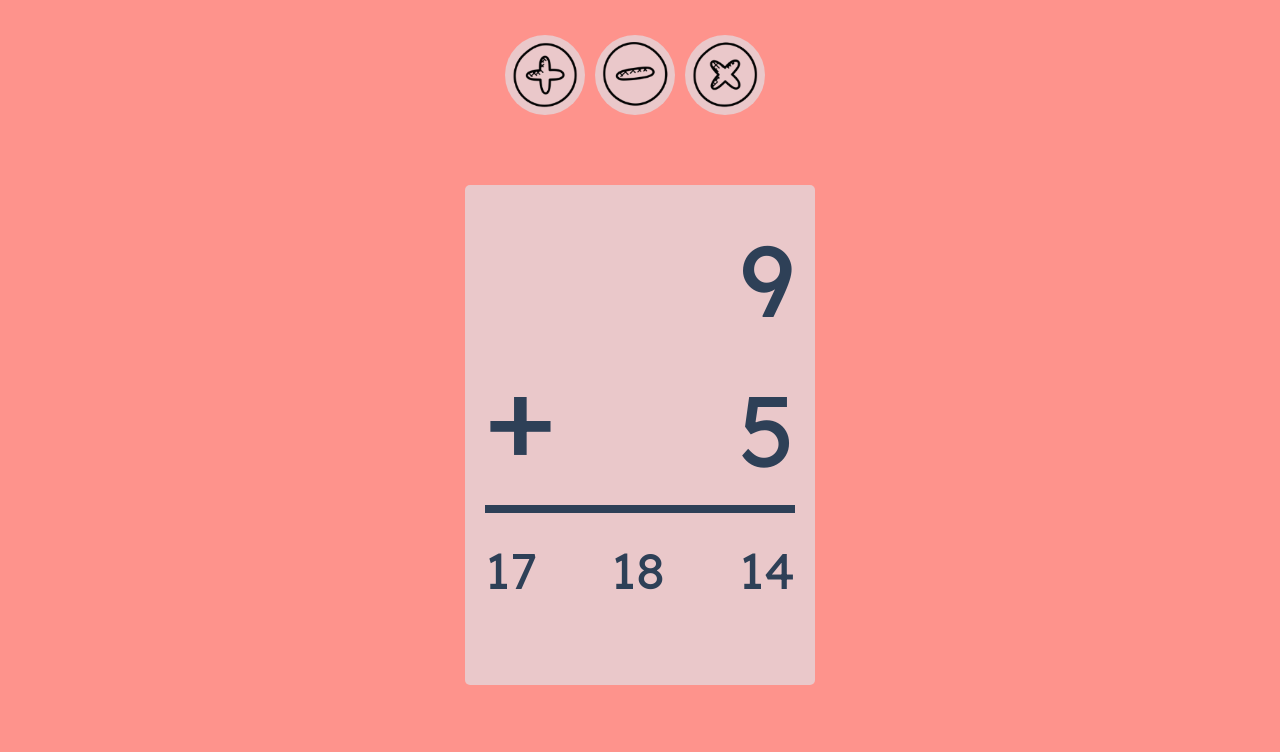
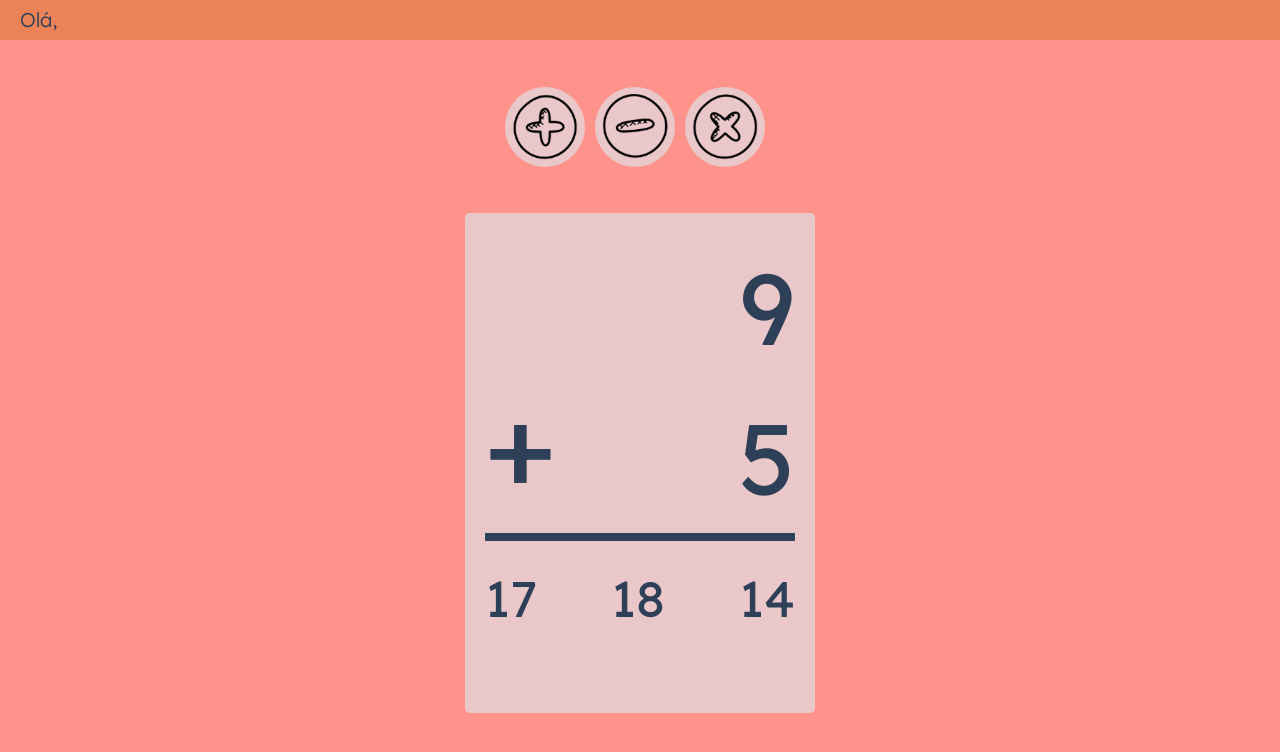
Before and after one commit to acamilass/math-for-kids-app, an Angular app: page /continhas in a window 1280 px wide. Shown: the top 752 px of the page. Built offline with nearby package versions, Linux system fonts and the light colour scheme.

Commit message:
Criar header e fazer ajustes

```diff
--- /dev/null
+++ b/src/app/components/header/header.component.html
@@ -0,0 +1,8 @@
+<div class="header">
+  <div class="name">
+    <h2>Olá, {{ kidName }}</h2>
+  </div>
+  <!-- <div class="change-colors">
+    Mudar a cor
+  </div> -->
+</div>
--- /dev/null
+++ b/src/app/components/header/header.component.scss
@@ -0,0 +1,19 @@
+.header {
+  background-color: #eb8258;
+  color: #ffffff !important;
+  height: 40px;
+  box-sizing: border-box;
+  padding: 0 20px 0 20px;
+
+  display: flex;
+  align-items: center;
+  justify-content: space-between;
+
+  .name {
+    h2 {
+      font-size: 20px;
+      font-weight: 300;
+      margin-bottom: 0;
+    }
+  }
+}
--- /dev/null
+++ b/src/app/components/header/header.component.ts
@@ -0,0 +1,17 @@
+import { Component, Input, OnInit } from '@angular/core';
+
+@Component({
+  selector: 'app-header',
+  templateUrl: './header.component.html',
+  styleUrls: ['./header.component.scss']
+})
+export class HeaderComponent implements OnInit {
+
+  @Input() kidName: string = '';
+
+  constructor() { }
+
+  ngOnInit(): void {
+  }
+
+}
--- a/src/app/pages/lets-do-math/lets-do-math.component.html
+++ b/src/app/pages/lets-do-math/lets-do-math.component.html
@@ -1,4 +1,5 @@
-<div class="container d-flex flex-column justify-content-around align-items-center" style="height: 90vh;">
+<app-header [kidName]="kidName"></app-header>
+<div class="container d-flex flex-column justify-content-evenly align-items-center" style="height: 90vh;">
   <div class="math-signs">
 
     <div class="math-signs__btn" (click)="selectType('+')">
--- a/src/app/pages/lets-do-math/lets-do-math.module.ts
+++ b/src/app/pages/lets-do-math/lets-do-math.module.ts
@@ -2,10 +2,12 @@ import { NgModule } from '@angular/core';
 import { CommonModule } from '@angular/common';
 import { LetsDoMathComponent } from './lets-do-math.component';
 import { LetsDoMathRoutingModule } from './lets-do-math-routing.module';
+import { HeaderComponent } from 'src/app/components/header/header.component';
 
 @NgModule({
   declarations: [
-    LetsDoMathComponent
+    LetsDoMathComponent,
+    HeaderComponent
   ],
   imports: [
     CommonModule,
```
Also changed, not shown: 1 other file (tests, documents, lock files or other folders).
